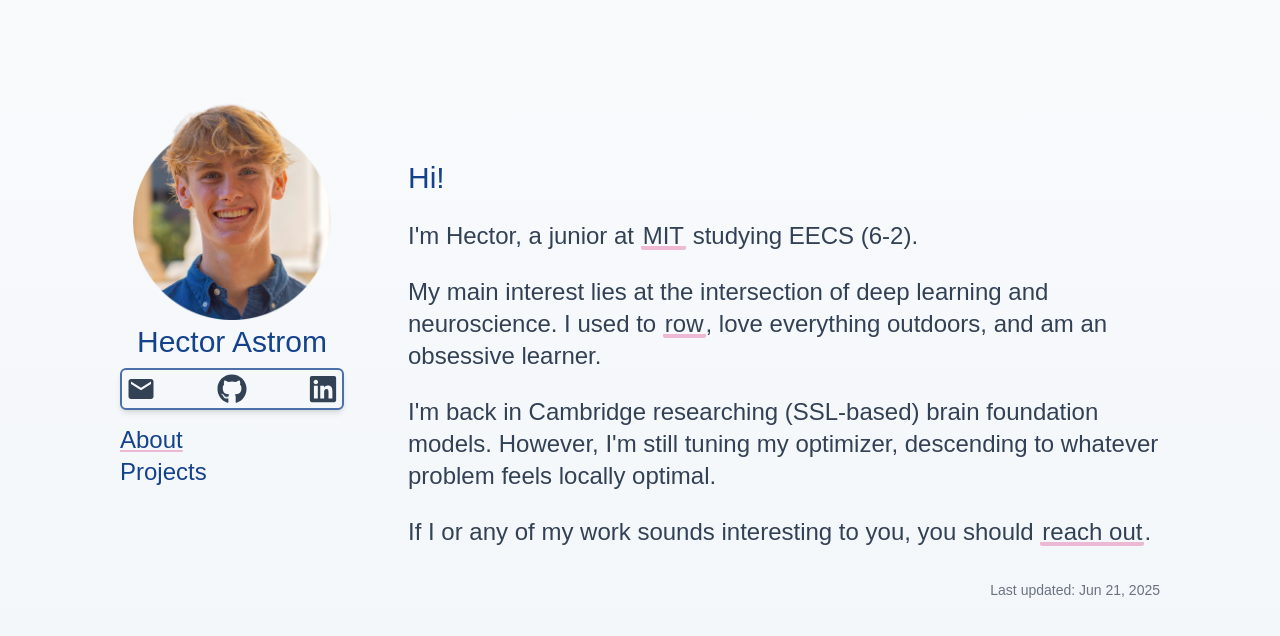
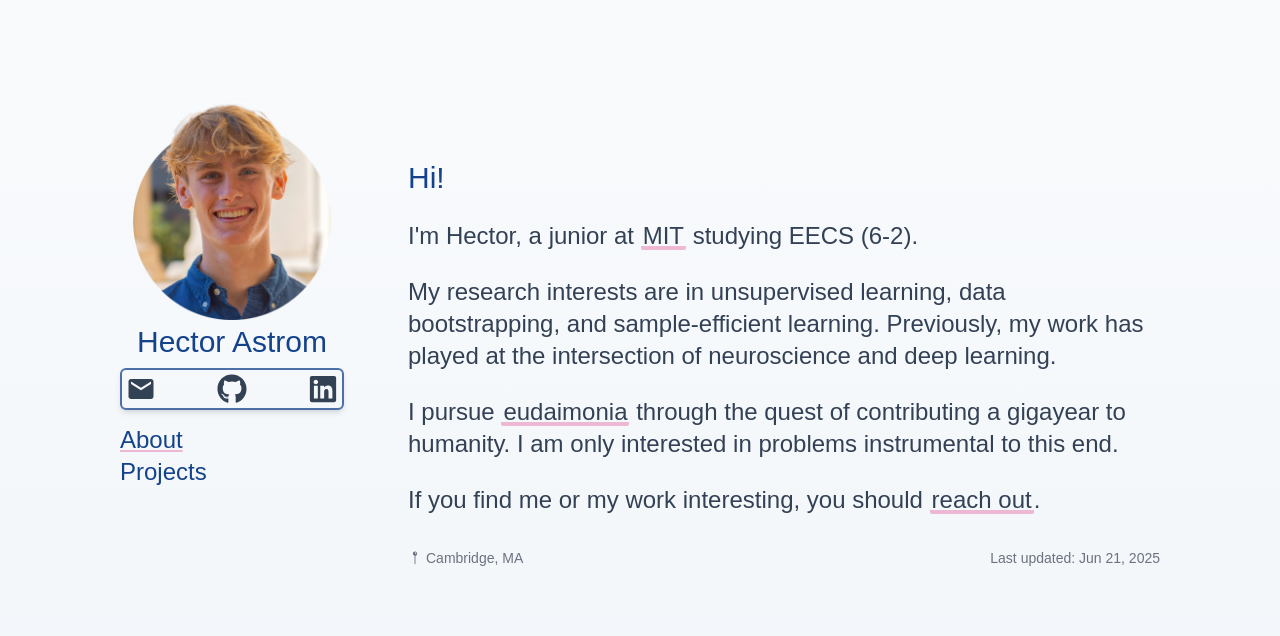
Before and after one commit to hectorastrom/personal-website, a Next.js app: page / in a window 1280 px wide. Shown: the top 636 px of the page. Built offline with nearby package versions, Linux system fonts and the light colour scheme; no server answers; a web font is replaced by a local one.

Commit message:
about me

```diff
--- a/src/app/page.tsx
+++ b/src/app/page.tsx
@@ -4,6 +4,7 @@ import Link from "next/link";
 import { emphasisFont } from "@/lib/fonts";
 import LastUpdated from "@/components/LastUpdated";
 import { getLastCommit } from "@/lib/githubApi";
+import { IoPin } from "react-icons/io5";
 
 export default async function Home() {
   const buildInfo = await getLastCommit();
@@ -24,28 +25,29 @@ export default async function Home() {
           </a>{" "}
           studying EECS (6-2).
         </p>
+
         <p className="text-2xl">
-          My main interest lies at the intersection of deep learning and
-          neuroscience. I used to{" "}
+          My research interests are in unsupervised learning, data
+          bootstrapping, and sample-efficient learning. Previously, my work has
+          played at the intersection of neuroscience and deep learning.
+        </p>
+
+        <p className="text-2xl">
+          I pursue{" "}
           <a
             className={`custom-link ${emphasisFont.className}`}
             target="_blank"
-            href="https://mitathletics.com/sports/mcrewlt"
+            rel="noopener noreferrer"
+            href="https://plato.stanford.edu/entries/aristotle-ethics/#HumaGoodFuncArgu"
           >
-            row
-          </a>
-          {", "}
-          love everything outdoors, and am an obsessive learner.
+            eudaimonia
+          </a>{" "}
+          through the quest of contributing a gigayear to humanity. I am only
+          interested in problems instrumental to this end.
         </p>
 
         <span className="text-2xl">
-          I&apos;m back in Cambridge researching (SSL-based) brain foundation
-          models. However, I&apos;m still tuning my optimizer, descending to
-          whatever problem feels locally optimal.
-        </span>
-
-        <span className="text-2xl">
-          If I or any of my work sounds interesting to you, you should{" "}
+          If you find me or my work interesting, you should{" "}
           <Link
             href={"mailto:hastrom@mit.edu"}
             className={`custom-link ${emphasisFont.className}`}
@@ -55,12 +57,18 @@ export default async function Home() {
           {"."}
         </span>
 
-        <div className="mt-2 text-right">
-          <LastUpdated
-            lastUpdated={buildInfo.lastUpdated}
-            commitHash={buildInfo.commitHash}
-            showCommitHash={false}
-          />
+        <div className="mt-2 text-sm text-gray-500 flex justify-between gap-2">
+          <div className="flex items-center gap-1 whitespace-nowrap">
+            <IoPin />
+            <span>Cambridge, MA</span>
+          </div>
+          <div>
+            <LastUpdated
+              lastUpdated={buildInfo.lastUpdated}
+              commitHash={buildInfo.commitHash}
+              showCommitHash={false}
+            />
+          </div>
         </div>
       </div>
     </>
--- a/src/components/LastUpdated.tsx
+++ b/src/components/LastUpdated.tsx
@@ -25,7 +25,7 @@ export default function LastUpdated({
   };
 
   return (
-    <div className={`text-sm text-gray-500 flex items-center gap-2 justify-end ${className}`}>
+    <div className={`${className}`}>
       <span>Last updated: {formatDate(lastUpdated)}</span>
       {showCommitHash && commitHash && (
         <code className="text-xs bg-gray-100 px-1 py-0.5 rounded">
```
